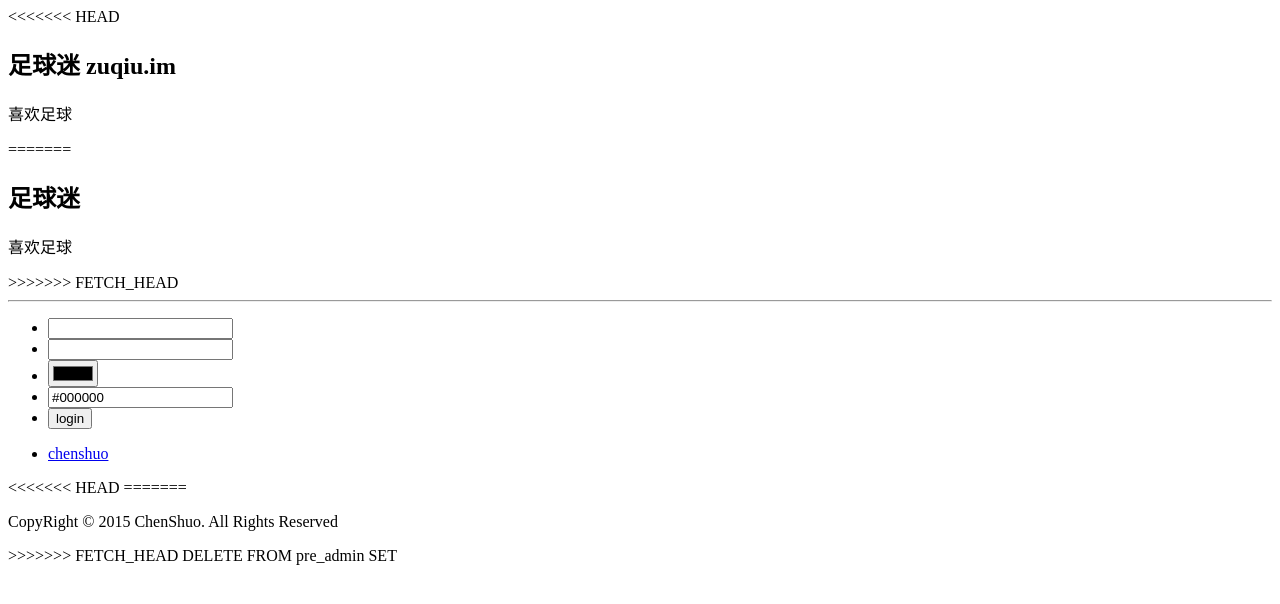
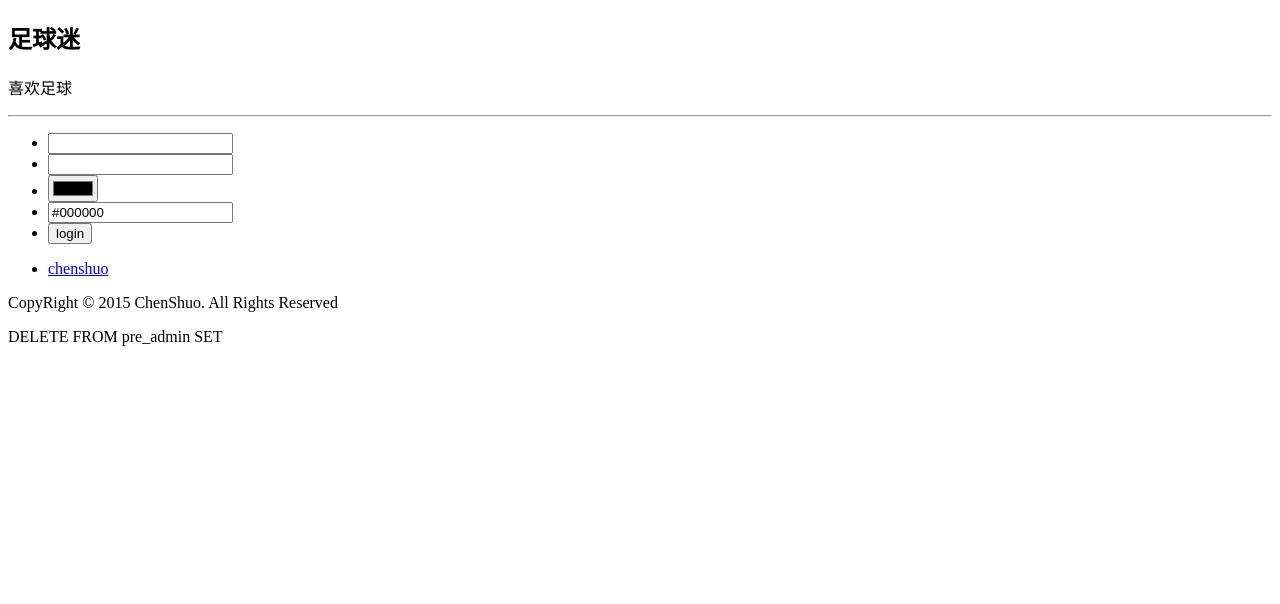
Before and after one commit to chenshuox/frame, a PHP site: page / in a window 1280 px wide. Shown: the top 604 px of the page. Run offline with PHP 8.4, Linux system fonts and the light colour scheme.

Commit message:
为了同步而修改

```diff
--- a/application/view/home/index.php
+++ b/application/view/home/index.php
@@ -6,13 +6,10 @@
 	<meta http-equiv="X-UA-Compatible" content="IE=7" />
 </head>
 <body>
-<<<<<<< HEAD
-	<h2>足球迷 zuqiu.im</h2>
-	<p>喜欢足球</p>
-=======
+
 	<h2><?php echo $webName; ?></h2>
 	<p><?php echo $description; ?></p>
->>>>>>> FETCH_HEAD
+
 	<hr>
 	<form action="<?=HTTP_PATH?>/home/index" method="post">
 		<ul>
@@ -26,9 +23,6 @@
 	<ul>
 		<li><a href="<?=HTTP_PATH?>/home/show">chenshuo</a></li>
 	</ul>
-<<<<<<< HEAD
-
-=======
 	<script type="text/javascript">
 	var color = document.getElementById('color');
 	var text = document.getElementById('text');
@@ -38,6 +32,6 @@
 	}
 	</script>
 	<p><?php echo $powered; ?></p>
->>>>>>> FETCH_HEAD
+
 </body>
 </html>
```
